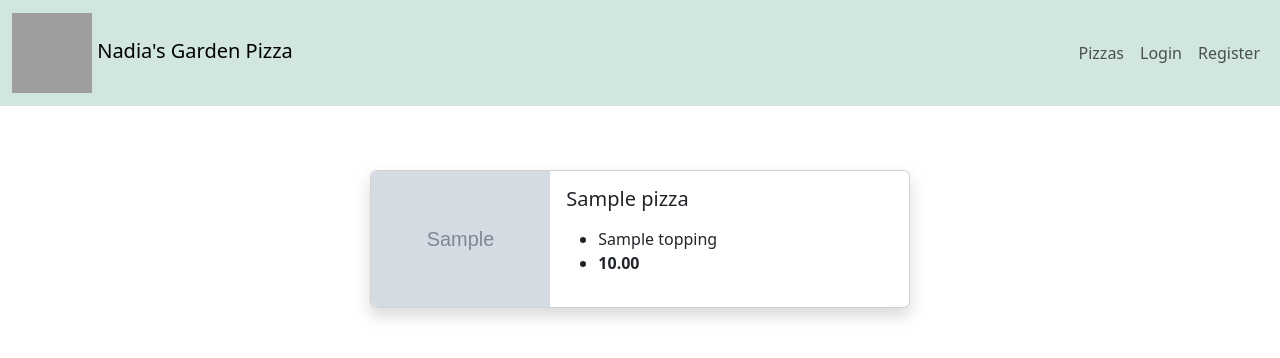
After one commit to Schwayzer1/Django_Templates_PizzaApp, a Django app: page /pizzas/ in a window 1280 px wide. The commit adds this page. Shown: the top 358 px of the page. Run offline with Django 4.2, Linux system fonts and the light colour scheme; tables that the repository leaves empty hold one stand-in row (values such as "Sample post"); grey boxes marked "Sample" are stand-in pictures; grey boxes are pictures that could not be loaded.

Commit message:
added Pizzas

```diff
--- a/pizzas/templates/pizzas/navbar.html
+++ b/pizzas/templates/pizzas/navbar.html
@@ -10,7 +10,7 @@
             <div class="collapse navbar-collapse" id="navbars-host">
                 <ul class="navbar-nav ms-auto">
 
-                    <li class="nav-item"><a class="nav-link" href="#">Pizzas</a></li>
+                    <li class="nav-item"><a class="nav-link" href="{% url 'pizzas'%}">Pizzas</a></li>
 
                     {% if user.is_authenticated %}
 
--- /dev/null
+++ b/pizzas/templates/pizzas/pizzas.html
@@ -0,0 +1,30 @@
+{% extends 'pizzas/base.html' %}
+
+
+{% block content %}
+
+    <div class="d-flex justify-content-around flex-wrap mt-5">
+
+            {% for pizza in pizzas %}
+            <div class="card m-3 shadow" style="max-width: 540px;">
+                <div class="row g-0">
+                  <div class="col-md-4">
+                    <img src="{{pizza.image.url}}" class="img-fluid rounded-start" alt="..." style="height:100%">
+                  </div>
+                  <div class="col-md-8">
+                    <div class="card-body">
+                      <h5 class="card-title">{{pizza.name}}</h5>
+                      <p class="card-text">
+                        <ul>
+                            <li>{{pizza.toppings.all | join:", "}}</li>
+                            <li><strong>{{pizza.price}}</strong></li>
+                        </ul>
+                        </p>
+                    </div>
+                  </div>
+                </div>
+              </div>
+            {% endfor %}
+
+    </div>
+{% endblock content %}
--- a/pizzas/urls.py
+++ b/pizzas/urls.py
@@ -1,6 +1,7 @@
 from django.urls import path
-from .views import home
+from .views import home,pizzas
 
 urlpatterns = [
     path('', home, name='home'),
+    path('pizzas/', pizzas, name='pizzas'),
 ]
--- a/pizzas/views.py
+++ b/pizzas/views.py
@@ -1,5 +1,14 @@
 from django.shortcuts import render
+from .models import Pizza
 
 
 def home(request):
     return render(request, 'pizzas/home.html')
+
+def pizzas(request):
+    pizzas = Pizza.objects.all()
+
+    context = {
+        "pizzas" : pizzas
+    }
+    return render(request, 'pizzas/pizzas.html', context)
```
Also changed, not shown: static/images/favorite.jpeg (added), static/images/mahroom_pizza.jpeg (added), static/images/margarita.jpeg (added), static/images/mixed_pizza.jpeg (added), static/images/sausage_pizza.jpeg (added), static/images/superos.jpeg (added).
